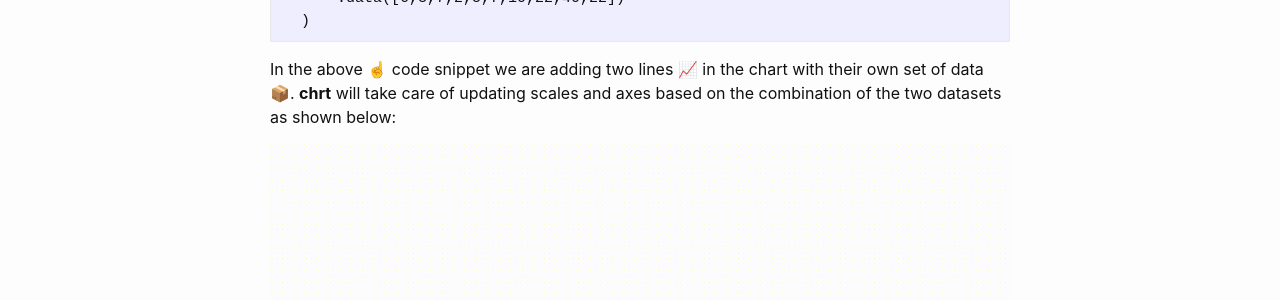
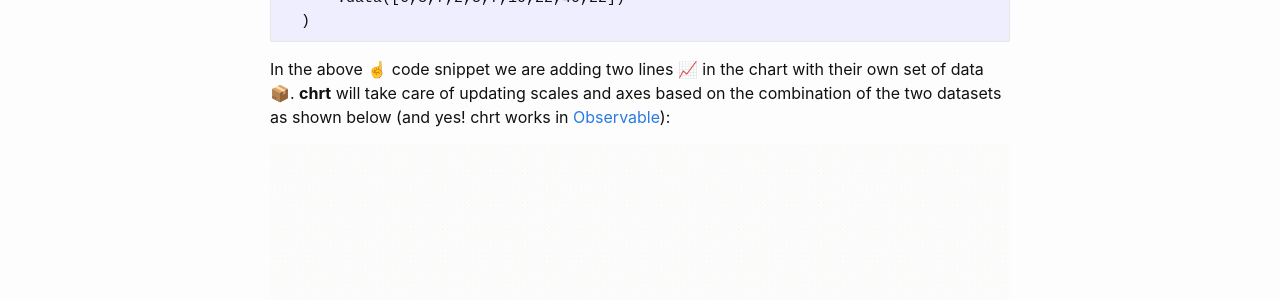
Before and after one commit to chrt-io/blog, a Jekyll site: the page built from _posts/2021-03-03-should-data-be-global.md, in a window 1280 px wide. Shown: the part 981-1281 px from the top of the page. Built offline with Jekyll 4.4.1, drawn with Linux system fonts in a browser that asks for light colours.

Commit message:
Update from Forestry.io carlo zapponi updated _posts/2021-03-03-should-data-be-global.md

```diff
--- a/_posts/2021-03-03-should-data-be-global.md
+++ b/_posts/2021-03-03-should-data-be-global.md
@@ -37,6 +37,6 @@ With this approach we can dinamically add components to the chart with their own
           .data([6,3,7,2,5,7,10,22,40,22])
       )
 
-In the above ☝️ code snippet we are adding two lines 📈 in the chart with their own set of data 📦. **chrt** will take care of updating scales and axes based on the combination of the two datasets as shown below:
+In the above ☝️ code snippet we are adding two lines 📈 in the chart with their own set of data 📦. **chrt** will take care of updating scales and axes based on the combination of the two datasets as shown below (and yes! chrt works in [Observable](https://observablehq.com/)):
 
 ![](/assets/uploads/localdata.gif)
```
